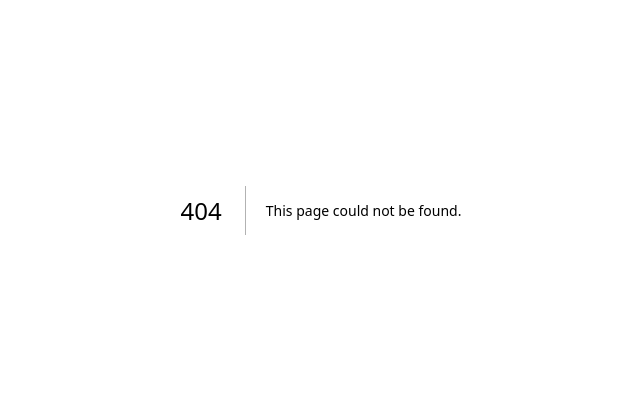
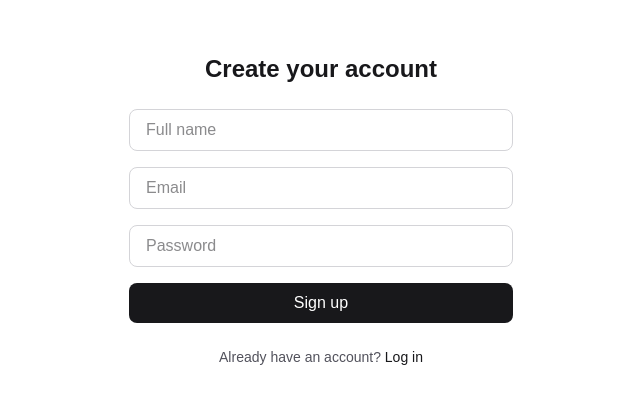
Before and after one commit to ErYusufNet/devgym, a Next.js app in the folder frontend/: page /register in a window 1280 px wide. Before the commit this address had no page. Shown: the part 190-594 px from the top of the page, without its empty margins (319-959 px from the left). Built offline with nearby package versions, Linux system fonts and the light colour scheme.

Commit message:
Add login and register pages connected to backend API

```diff
--- /dev/null
+++ b/frontend/src/app/login/page.js
@@ -0,0 +1,81 @@
+"use client";
+
+import { useState } from "react";
+import { useRouter } from "next/navigation";
+
+export default function Login() {
+  const router = useRouter();
+  const [email, setEmail] = useState("");
+  const [password, setPassword] = useState("");
+  const [error, setError] = useState("");
+  const [loading, setLoading] = useState(false);
+
+  async function handleSubmit(e) {
+    e.preventDefault();
+    setError("");
+    setLoading(true);
+
+    try {
+      const params = new URLSearchParams({ email, password });
+      const res = await fetch(`http://127.0.0.1:8000/login?${params}`, {
+        method: "POST",
+      });
+
+      if (!res.ok) {
+        const data = await res.json();
+        throw new Error(data.detail || "Something went wrong");
+      }
+
+      const data = await res.json();
+      localStorage.setItem("devgym_token", data.access_token);
+      localStorage.setItem("devgym_user_id", data.user_id);
+
+      router.push("/");
+    } catch (err) {
+      setError(err.message);
+    } finally {
+      setLoading(false);
+    }
+  }
+
+  return (
+    <div className="min-h-screen flex items-center justify-center bg-white dark:bg-zinc-950 px-6">
+      <div className="w-full max-w-sm">
+        <h1 className="text-2xl font-semibold text-zinc-900 dark:text-white mb-6 text-center">Log in to DevGym</h1>
+
+        <form onSubmit={handleSubmit} className="flex flex-col gap-4">
+          <input
+            type="email"
+            placeholder="Email"
+            value={email}
+            onChange={(e) => setEmail(e.target.value)}
+            required
+            className="px-4 py-2 border border-zinc-300 dark:border-zinc-700 rounded-lg bg-white dark:bg-zinc-900 text-zinc-900 dark:text-white"
+          />
+          <input
+            type="password"
+            placeholder="Password"
+            value={password}
+            onChange={(e) => setPassword(e.target.value)}
+            required
+            className="px-4 py-2 border border-zinc-300 dark:border-zinc-700 rounded-lg bg-white dark:bg-zinc-900 text-zinc-900 dark:text-white"
+          />
+
+          {error && <p className="text-sm text-red-500">{error}</p>}
+
+          <button
+            type="submit"
+            disabled={loading}
+            className="px-4 py-2 bg-zinc-900 text-white rounded-lg font-medium hover:bg-zinc-800 dark:bg-white dark:text-zinc-900 disabled:opacity-50"
+          >
+            {loading ? "Logging in..." : "Log in"}
+          </button>
+        </form>
+
+        <p className="text-sm text-zinc-600 dark:text-zinc-400 text-center mt-6">
+          Don&apos;t have an account? <a href="/register" className="text-zinc-900 dark:text-white font-medium">Sign up</a>
+        </p>
+      </div>
+    </div>
+  );
+}
--- a/frontend/src/app/page.js
+++ b/frontend/src/app/page.js
@@ -4,32 +4,32 @@ export default function Home() {
       <nav className="flex items-center justify-between max-w-5xl mx-auto px-6 py-6">
         <span className="text-xl font-semibold text-zinc-900 dark:text-white">&lt;/&gt; DevGym</span>
         <div className="flex gap-3">
-          <a href="/login" className="px-4 py-2 text-sm font-medium text-zinc-700 dark:text-zinc-300 hover:text-zinc-900 dark:hover:text-white">Giriş yap</a>
-          <a href="/register" className="px-4 py-2 text-sm font-medium bg-zinc-900 text-white rounded-lg hover:bg-zinc-800 dark:bg-white dark:text-zinc-900">Kayıt ol</a>
+          <a href="/login" className="px-4 py-2 text-sm font-medium text-zinc-700 dark:text-zinc-300 hover:text-zinc-900 dark:hover:text-white">Log in</a>
+          <a href="/register" className="px-4 py-2 text-sm font-medium bg-zinc-900 text-white rounded-lg hover:bg-zinc-800 dark:bg-white dark:text-zinc-900">Sign up</a>
         </div>
       </nav>
 
       <main className="max-w-3xl mx-auto px-6 pt-20 pb-32 text-center">
-        <h1 className="text-4xl sm:text-5xl font-semibold tracking-tight text-zinc-900 dark:text-white mb-6">Gerçek takımlarda, gerçek deneyim kazan</h1>
-        <p className="text-lg text-zinc-600 dark:text-zinc-400 mb-10 max-w-xl mx-auto">DevGym, işsiz veya deneyimsiz yazılımcıların gönüllü projelerde gerçek takım deneyimi kazanmasını sağlayan bir platform. Proje aç, ekip kur, GitHub üzerinden birlikte üret.</p>
+        <h1 className="text-4xl sm:text-5xl font-semibold tracking-tight text-zinc-900 dark:text-white mb-6">Build real experience on real teams</h1>
+        <p className="text-lg text-zinc-600 dark:text-zinc-400 mb-10 max-w-xl mx-auto">DevGym helps unemployed and early-career developers gain real team experience through non-commercial projects. Publish a project, build a team, ship it together on GitHub.</p>
         <div className="flex justify-center gap-4">
-          <a href="/register" className="px-6 py-3 bg-zinc-900 text-white rounded-lg font-medium hover:bg-zinc-800 dark:bg-white dark:text-zinc-900">Ücretsiz başla</a>
-          <a href="/discover" className="px-6 py-3 border border-zinc-300 dark:border-zinc-700 rounded-lg font-medium text-zinc-900 dark:text-white hover:bg-zinc-50 dark:hover:bg-zinc-900">Projeleri keşfet</a>
+          <a href="/register" className="px-6 py-3 bg-zinc-900 text-white rounded-lg font-medium hover:bg-zinc-800 dark:bg-white dark:text-zinc-900">Get started for free</a>
+          <a href="/discover" className="px-6 py-3 border border-zinc-300 dark:border-zinc-700 rounded-lg font-medium text-zinc-900 dark:text-white hover:bg-zinc-50 dark:hover:bg-zinc-900">Explore projects</a>
         </div>
       </main>
 
       <section className="max-w-5xl mx-auto px-6 pb-32 grid sm:grid-cols-3 gap-8">
         <div>
-          <h3 className="font-medium text-zinc-900 dark:text-white mb-2">Proje kur veya katıl</h3>
-          <p className="text-sm text-zinc-600 dark:text-zinc-400">Kendi projeni yayınla, pozisyon aç. Ya da başkasının projesine katılıp gerçek bir takımda çalış.</p>
+          <h3 className="font-medium text-zinc-900 dark:text-white mb-2">Start or join a project</h3>
+          <p className="text-sm text-zinc-600 dark:text-zinc-400">Publish your own project and open positions. Or join someone else's and work on a real team.</p>
         </div>
         <div>
-          <h3 className="font-medium text-zinc-900 dark:text-white mb-2">GitHub üzerinden üret</h3>
-          <p className="text-sm text-zinc-600 dark:text-zinc-400">Her proje gerçek bir GitHub reposuna bağlı. Katkıların portfolyona doğrudan yansır.</p>
+          <h3 className="font-medium text-zinc-900 dark:text-white mb-2">Ship on GitHub</h3>
+          <p className="text-sm text-zinc-600 dark:text-zinc-400">Every project is backed by a real GitHub repo. Your contributions go straight into your portfolio.</p>
         </div>
         <div>
-          <h3 className="font-medium text-zinc-900 dark:text-white mb-2">Beceri kaybetme</h3>
-          <p className="text-sm text-zinc-600 dark:text-zinc-400">İş ararken bile aktif kal, güncel teknolojilerle pratik yapmaya devam et.</p>
+          <h3 className="font-medium text-zinc-900 dark:text-white mb-2">Stay sharp</h3>
+          <p className="text-sm text-zinc-600 dark:text-zinc-400">Keep practicing with current technologies, even while you're between jobs.</p>
         </div>
       </section>
     </div>
--- /dev/null
+++ b/frontend/src/app/register/page.js
@@ -0,0 +1,91 @@
+"use client";
+
+import { useState } from "react";
+import { useRouter } from "next/navigation";
+
+export default function Register() {
+  const router = useRouter();
+  const [email, setEmail] = useState("");
+  const [password, setPassword] = useState("");
+  const [fullName, setFullName] = useState("");
+  const [error, setError] = useState("");
+  const [loading, setLoading] = useState(false);
+
+  async function handleSubmit(e) {
+    e.preventDefault();
+    setError("");
+    setLoading(true);
+
+    try {
+      const res = await fetch("http://127.0.0.1:8000/users", {
+        method: "POST",
+        headers: { "Content-Type": "application/json" },
+        body: JSON.stringify({
+          email,
+          password,
+          full_name: fullName,
+        }),
+      });
+
+      if (!res.ok) {
+        const data = await res.json();
+        throw new Error(data.detail || "Something went wrong");
+      }
+
+      router.push("/login");
+    } catch (err) {
+      setError(err.message);
+    } finally {
+      setLoading(false);
+    }
+  }
+
+  return (
+    <div className="min-h-screen flex items-center justify-center bg-white dark:bg-zinc-950 px-6">
+      <div className="w-full max-w-sm">
+        <h1 className="text-2xl font-semibold text-zinc-900 dark:text-white mb-6 text-center">Create your account</h1>
+
+        <form onSubmit={handleSubmit} className="flex flex-col gap-4">
+          <input
+            type="text"
+            placeholder="Full name"
+            value={fullName}
+            onChange={(e) => setFullName(e.target.value)}
+            required
+            className="px-4 py-2 border border-zinc-300 dark:border-zinc-700 rounded-lg bg-white dark:bg-zinc-900 text-zinc-900 dark:text-white"
+          />
+          <input
+            type="email"
+            placeholder="Email"
+            value={email}
+            onChange={(e) => setEmail(e.target.value)}
+            required
+            className="px-4 py-2 border border-zinc-300 dark:border-zinc-700 rounded-lg bg-white dark:bg-zinc-900 text-zinc-900 dark:text-white"
+          />
+          <input
+            type="password"
+            placeholder="Password"
+            value={password}
+            onChange={(e) => setPassword(e.target.value)}
+            required
+            className="px-4 py-2 border border-zinc-300 dark:border-zinc-700 rounded-lg bg-white dark:bg-zinc-900 text-zinc-900 dark:text-white"
+          />
+
+          {error && <p className="text-sm text-red-500">{error}</p>}
+
+          <button
+            type="submit"
+            disabled={loading}
+            className="px-4 py-2 bg-zinc-900 text-white rounded-lg font-medium hover:bg-zinc-800 dark:bg-white dark:text-zinc-900 disabled:opacity-50"
+          >
+            {loading ? "Creating account..." : "Sign up"}
+          </button>
+        </form>
+
+        <p className="text-sm text-zinc-600 dark:text-zinc-400 text-center mt-6">
+          Already have an account? <a href="/login" className="text-zinc-900 dark:text-white font-medium">Log in</a>
+        </p>
+      </div>
+    </div>
+  );
+}
```
Also changed, not shown: 1 other file (tests, documents, lock files or other folders).
